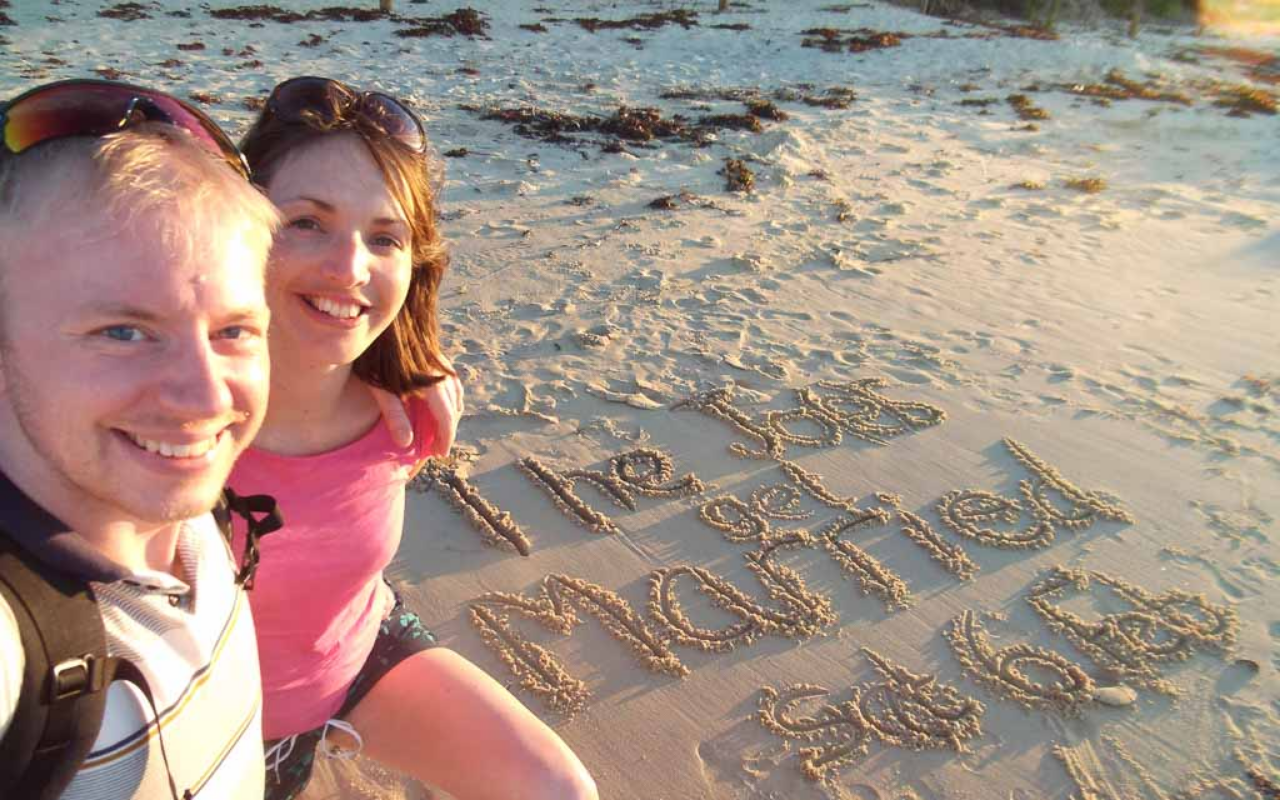
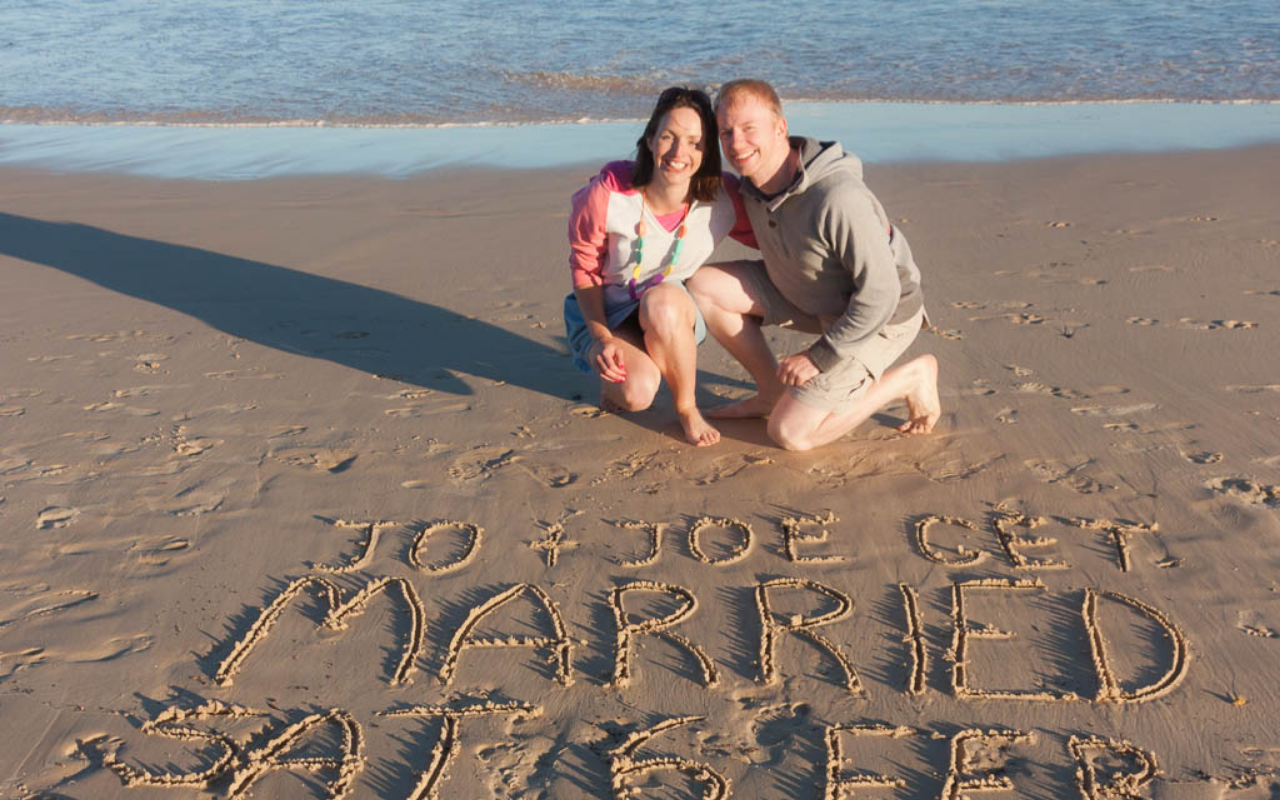
Before and after one commit to joekearney/joandjoegetmarried, a plain HTML site: page index.html in a window 1280 px wide. Drawn offline with Linux system fonts and the light colour scheme.

Commit message:
new picture

```diff
--- a/index.html
+++ b/index.html
@@ -9,6 +9,6 @@
   	<link href="css/main.css" rel="stylesheet">
 	</head>
 	<body>
-	   <img alt="Watch this space..." title="Watch this space..." src="img/std-bundeena.jpg" id="full-screen-background-image" />
+	   <img alt="Watch this space..." title="Watch this space..." src="img/jo-and-joe-save-the-date.jpg" id="full-screen-background-image" />
 	</body>
 </html>
```
Also changed, not shown: img/jo-and-joe-save-the-date.jpg (added).
